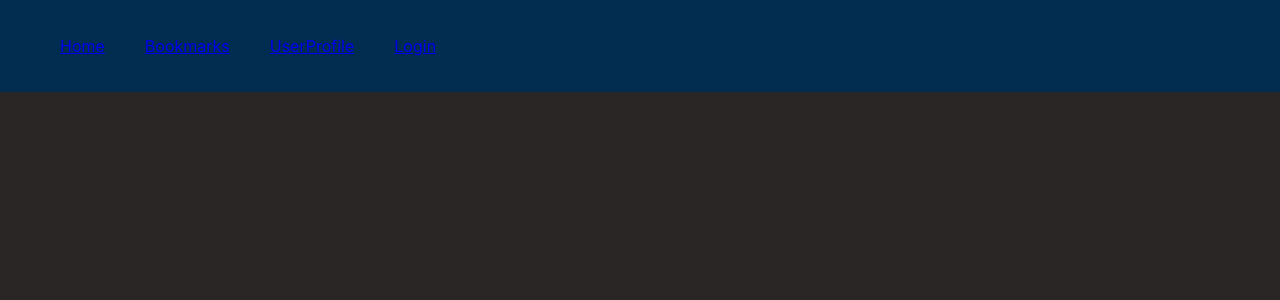
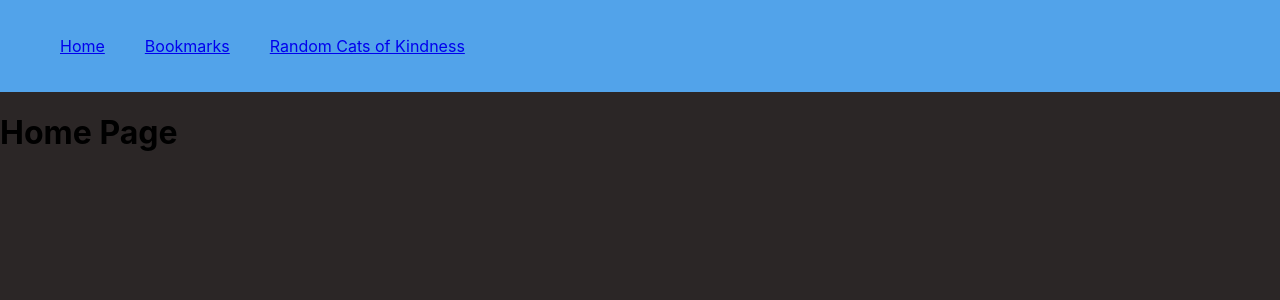
Before and after one commit to KevTheeDev/Catnipcan-Search, a React (Create React App) app: page / in a window 1280 px wide. Shown: the top 300 px of the page. Built offline with nearby package versions, Linux system fonts and the light colour scheme.

Commit message:
adde home.js .css and bookmarks page

```diff
--- a/src/App.js
+++ b/src/App.js
@@ -1,4 +1,5 @@
 import React from 'react';
+import Home from './components/Home.js'
 import NavigationBar from './components/NavigationBar.js'
 
 
@@ -11,7 +12,7 @@ class App extends React.Component {
       <Router>
         <div className="App">
           <NavigationBar />
-          {/* <Route exact path="/" component={Home} />  */}
+          <Route exact path="/" component={Home} />
           {/* <Route path="/Bookmarks" component={Bookmarks} />
           <Route exact path="/UserProfile" component={UserProfile} />   */}
         </div>
--- /dev/null
+++ b/src/components/Home.css
@@ -0,0 +1,6 @@
+
+    .home_background{
+        height: 100%;
+        width: 100%;
+        opacity: 30;
+    }
--- /dev/null
+++ b/src/components/Home.js
@@ -0,0 +1,16 @@
+import React from 'react';
+import './Home.css'
+import { Route, BrowserRouter as Router, Link, Switch, } from 'react-router-dom';
+
+function Home(){
+    return(
+        <div>
+            <h1 className="hmpg"> Home Page  </h1>
+            <div>
+                {/* insert the  api here /> */}
+            </div>
+        </div>
+    )
+}
+
+export default Home;
--- a/src/components/NavigationBar.css
+++ b/src/components/NavigationBar.css
@@ -16,7 +16,7 @@ li{
     display: flex;
     flex-direction: row;
     justify-content: space-between;
-    background-color: rgb(2, 44, 80);
+    background-color: rgb(82, 163, 234);
 }
 
 li a{
--- a/src/components/NavigationBar.js
+++ b/src/components/NavigationBar.js
@@ -4,7 +4,6 @@ import { Route, BrowserRouter as Router, Link, Switch, } from 'react-router-dom'
 
 function App() {
   return (
-
         <div className="navList">
             <nav>
                 <ul>
@@ -17,16 +16,11 @@ function App() {
                     </li>
 
                     <li>
-                        <Link to="/UserProfile">UserProfile</Link>
-                    </li>
-
-                    <li>
-                        <Link to="/Login">Login</Link>
+                        <Link to="/UserProfile"> Random Cats of Kindness </Link>
                     </li>
                 </ul>
             </nav>
         </div>
-
   );
 }
 
```
Also changed, not shown: src/components/Bookmarks.js (added, +12 -0 lines), Wireframe-cat.png.
